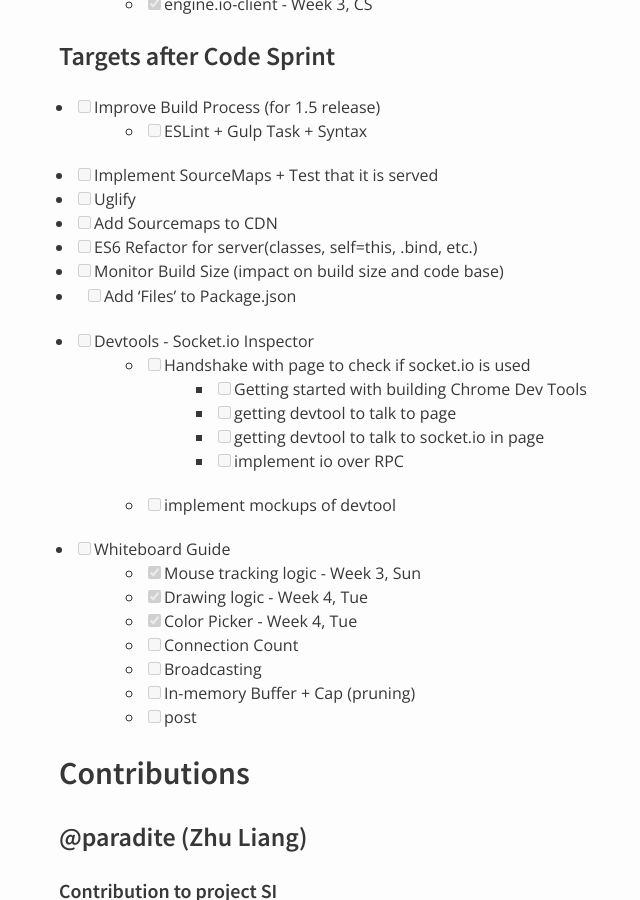
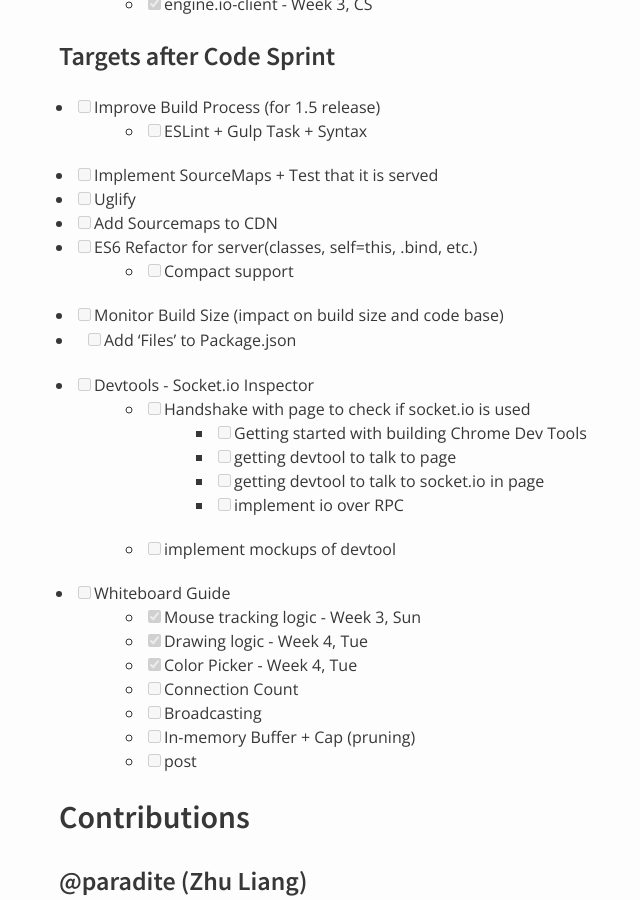
Before and after one commit to nus-oss/cs3281-AY1516S2-website, a Jekyll site: the page built from teams/socketio.md, in a window 1280 px wide and 900 px high, scrolled down 1196 px. Shown: the whole window, without its empty margins (311-951 px from the left). Built offline with Jekyll 4.4.1, drawn with Linux system fonts in a browser that asks for light colours.

Commit message:
added compact support to roadmap

```diff
--- a/teams/socketio.md
+++ b/teams/socketio.md
@@ -48,6 +48,7 @@
 * [ ] Uglify
 * [ ] Add Sourcemaps to CDN
 * [ ] ES6 Refactor for server(classes, self=this, .bind, etc.)
+  * [ ] Compact support
 * [ ] Monitor Build Size (impact on build size and code base)
 * [ ] Add 'Files' to Package.json
 
```
